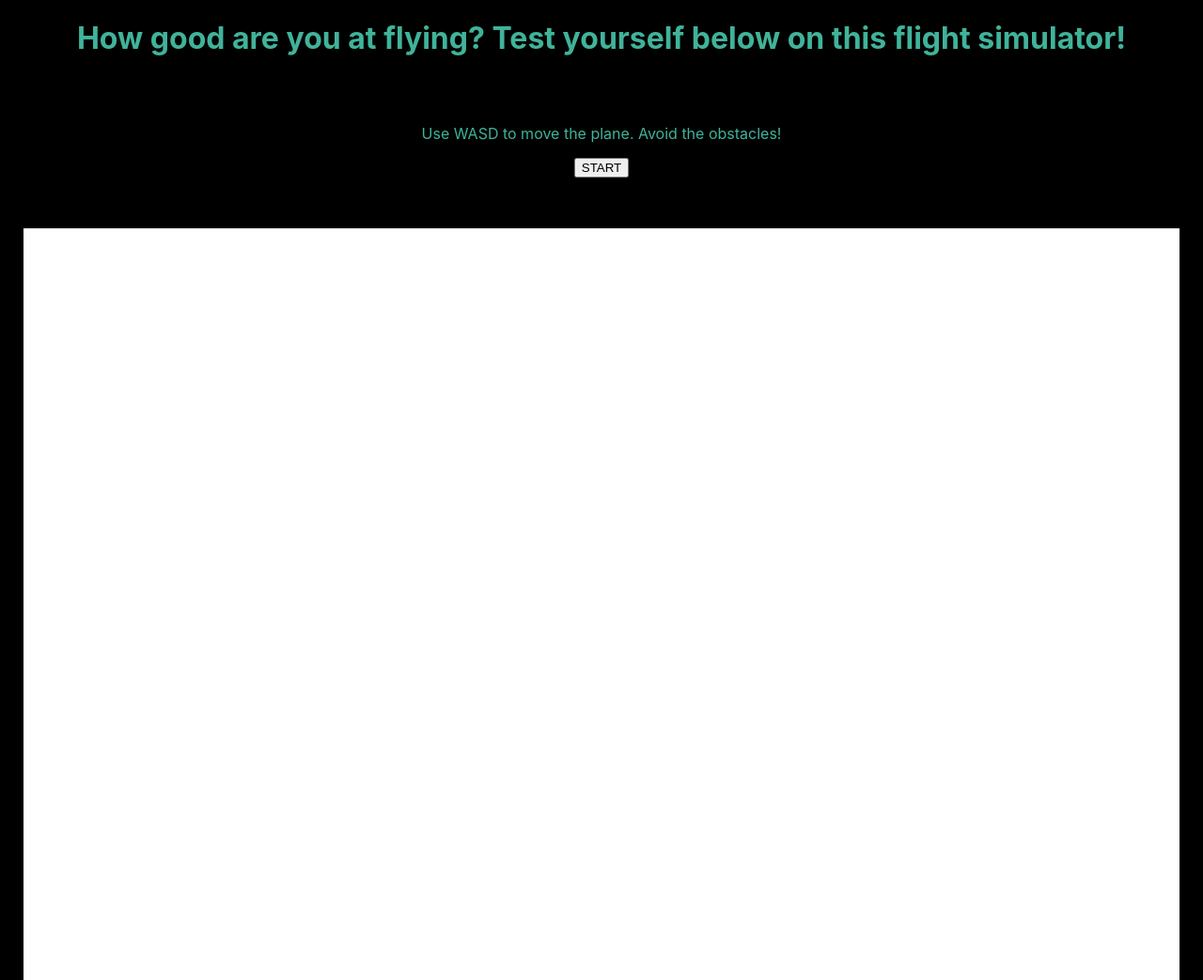
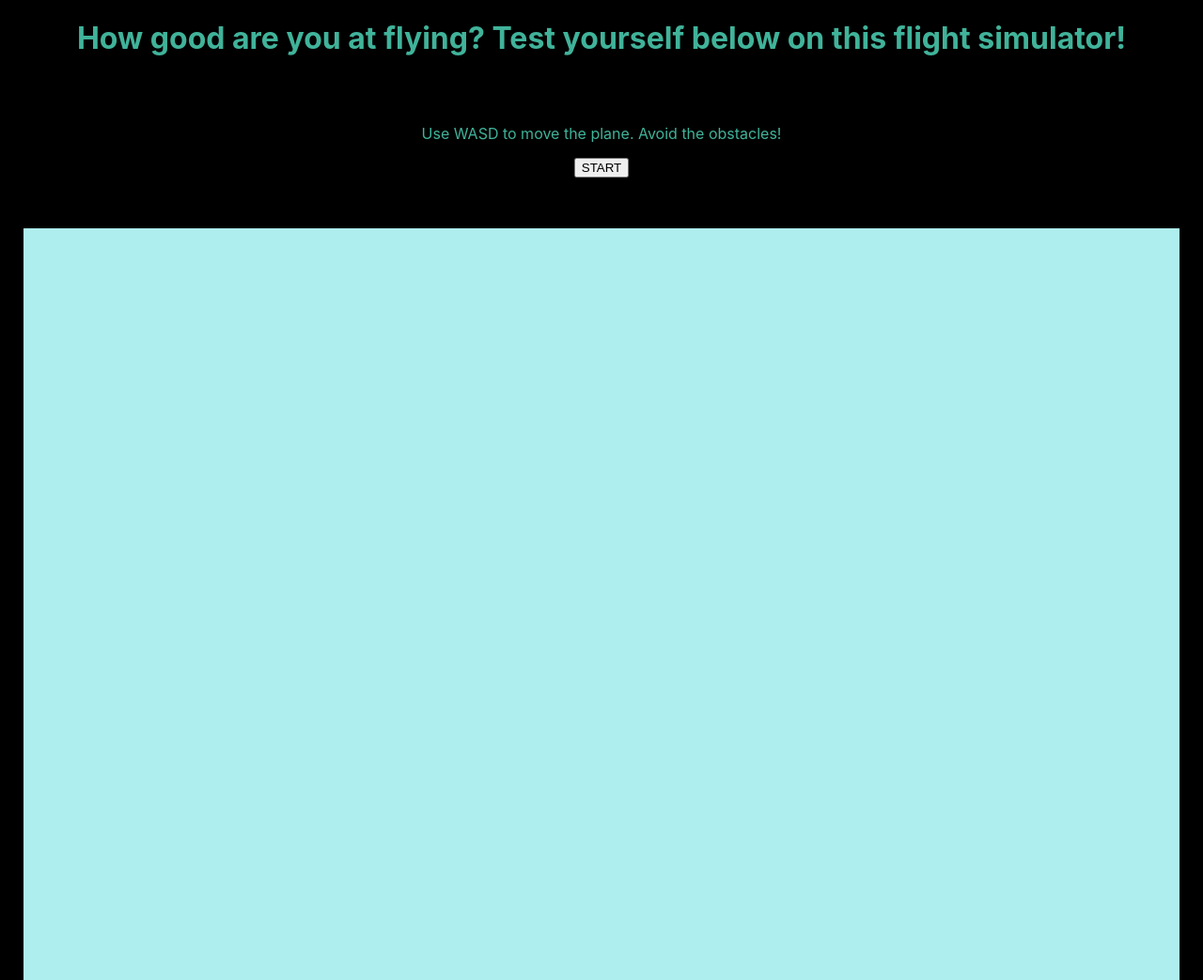
Before and after one commit to KAHLON123/airplane-battle, a plain HTML site: page index.html in a window 1280 px wide. Shown: the whole page at 94% size. Drawn offline with Linux system fonts and the light colour scheme.

Commit message:
Update style.css

```diff
--- a/style.css
+++ b/style.css
@@ -14,7 +14,7 @@ p {
 }
 
 canvas {
-    background-color: white;
+    background-color: paleturquoise;
 }
 
 img {
```
